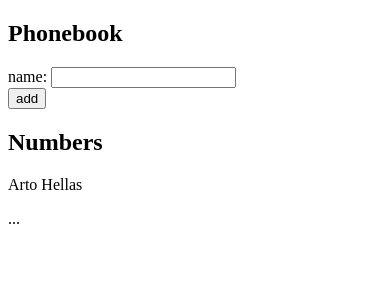
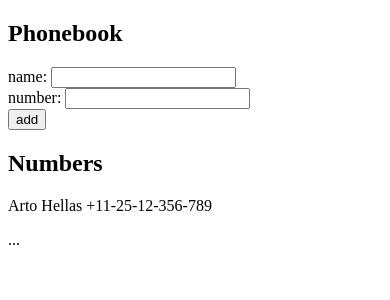
Before and after one commit to hossein-alavi-tech/Fullstackopen-Exercises, a React (Create React App) app in the folder part2/the_phonebook/: page / in a window 390 px wide. Shown: the top 300 px of the page. Built offline with nearby package versions, Linux system fonts and the light colour scheme.

Commit message:
2.8: The Phonebook Step3

```diff
--- a/part2/the_phonebook/src/App.js
+++ b/part2/the_phonebook/src/App.js
@@ -2,38 +2,49 @@ import { useState } from 'react'
 
 const App = () => {
   const [persons, setPersons] = useState([
-    { name: 'Arto Hellas' }
+    {
+      name: 'Arto Hellas',
+      number: '+11-25-12-356-789'
+    }
   ])
   const [newName, setNewName] = useState('')
+  const [newNumber, setNewNumber] = useState('')
 
   const handleNameChange = (event) => {
     setNewName(event.target.value)
   }
+  const handleNumberChange = (event) => {
+    setNewNumber(event.target.value)
+  }
 
-  const addName = (event) => {
+  const addContact = (event) => {
     event.preventDefault()
-    if(persons.map(person => person.name).includes(newName)){
+    if (persons.map(person => person.name).includes(newName)) {
       alert(`${newName} is already added to the phonebook.`)
       return
     }
-    setPersons(persons.concat({ name: newName }))
+    setPersons(persons.concat({ name: newName, number: newNumber }))
     setNewName('')
+    setNewNumber('')
   }
 
 
   return (
     <div>
       <h2>Phonebook</h2>
-      <form onSubmit={addName}>
+      <form onSubmit={addContact}>
         <div>
           name: <input value={newName} onChange={handleNameChange} />
+        </div>
+        <div>
+          number: <input value={newNumber} onChange={handleNumberChange} />
         </div>
         <div>
           <button type="submit">add</button>
         </div>
       </form>
       <h2>Numbers</h2>
-      {persons.map(person => <p key={person.name}>{person.name}</p>)}
+      {persons.map(person => <p key={person.name}>{person.name} {person.number}</p>)}
       ...
     </div>
   )
```
